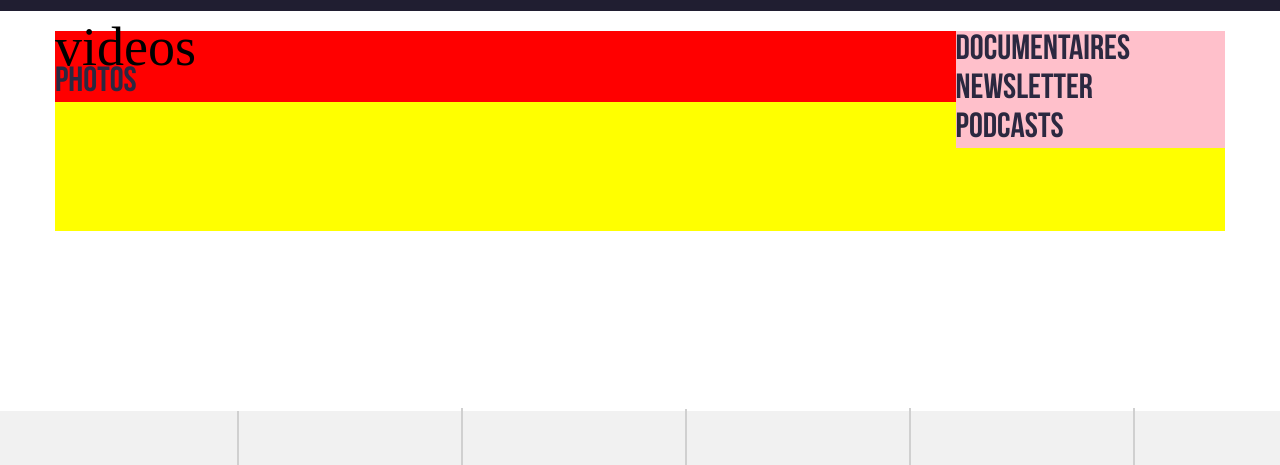
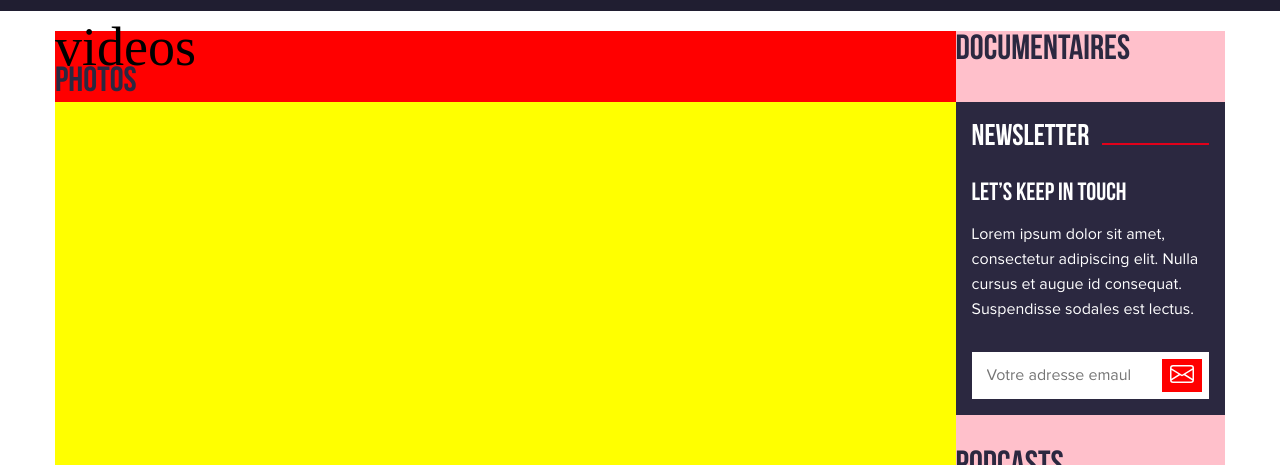
Before and after one commit to tarekguermazi/buildfront0602, a React (Create React App) app: page /Mediatheque in a window 1280 px wide. Shown: the part 1355-1820 px from the top of the page. Built offline with nearby package versions, Linux system fonts and the light colour scheme; no server answers.

Commit message:
Mediatheque - NewsLetter

```diff
--- a/src/view/Médiathèque/styles/MainGridLayout.tsx
+++ b/src/view/Médiathèque/styles/MainGridLayout.tsx
@@ -1,5 +1,11 @@
 import React from 'react'
 import styled from 'styled-components'
+
+// COMPONENTS
+import NewsLetterWidget from 'src/view/shared/NewsLetterWidget';
+
+// ICONS/Assets
+import { envelope } from "src/assets/images";
 
 export default function MainGridLayout() {
     return (
@@ -11,7 +17,8 @@ export default function MainGridLayout() {
             {/* LEFT SECTION */}
             <section className='mainContentLeftSection'>
                 <h2>Documentaires</h2>
-                <h2>NewsLetter</h2>
+                {/* NEWS LETTER COMPONENT */}
+                <NewsLetterWidget envelope={envelope} layout='minimal' />
                 <h2>Podcasts</h2>
             </section>
         </MainContentLayout>
```
